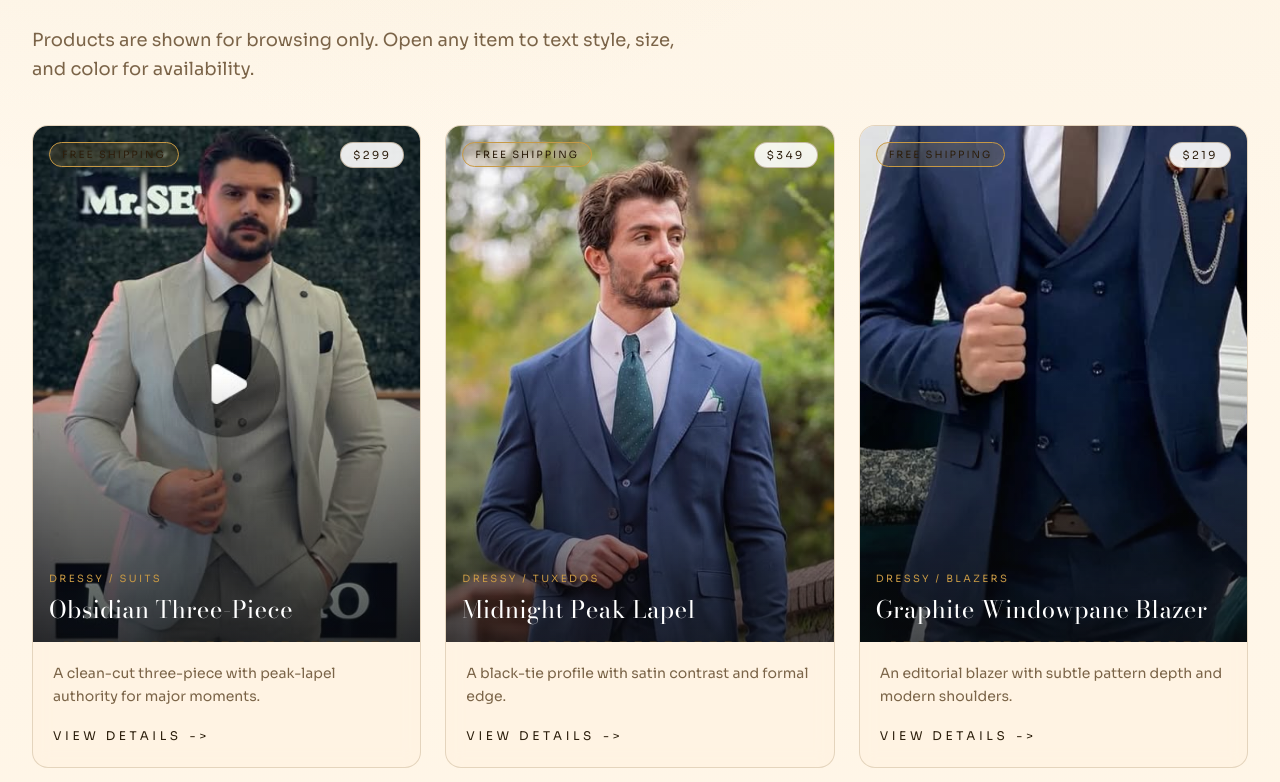
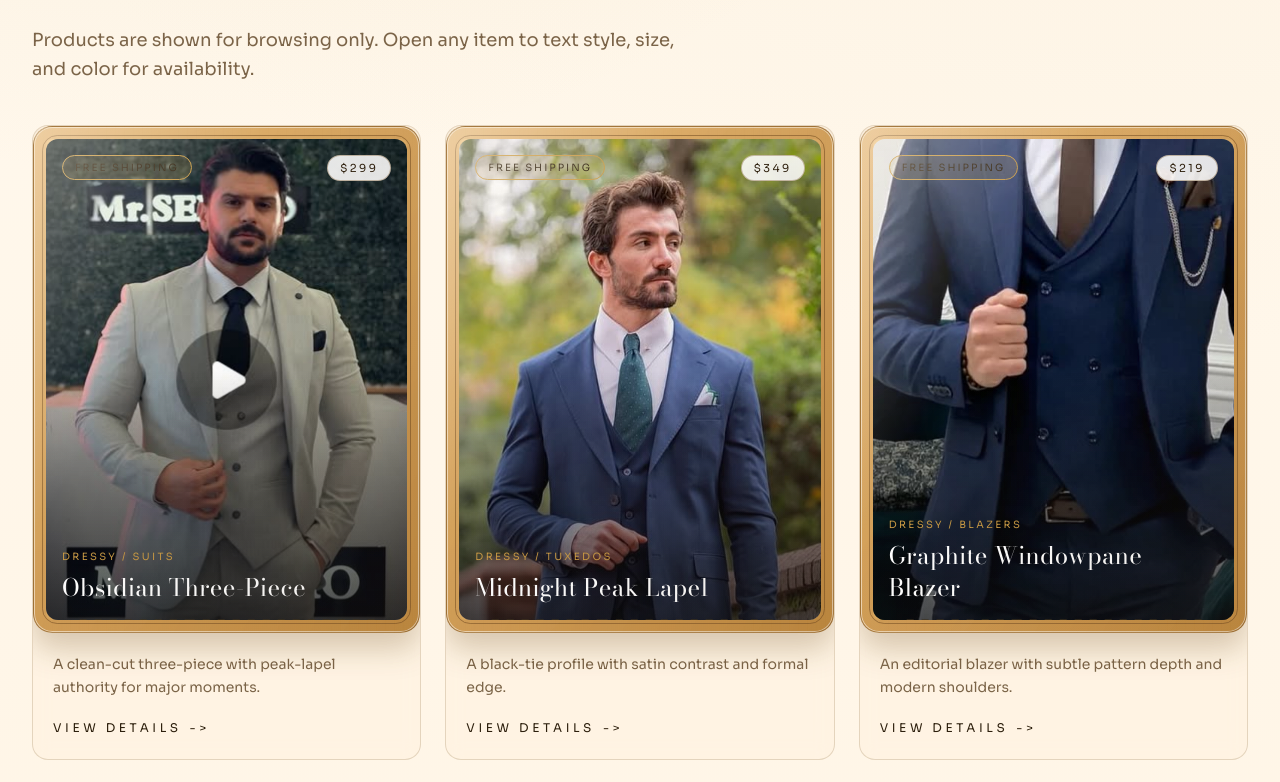
Before and after one commit to elachkarhafez/mr-sergio-site, a Next.js app: page / in a window 1280 px wide. Shown: the part 1681-2463 px from the top of the page. Built offline with nearby package versions, Linux system fonts and the light colour scheme; no server answers.

Commit message:
Add prominent thick wooden frames to product imagery

```diff
--- a/app/globals.css
+++ b/app/globals.css
@@ -392,6 +392,58 @@ textarea {
     inset 0 0 0 12px rgba(244, 220, 181, 0.34);
 }
 
+.product-wood-frame {
+  position: relative;
+  border-radius: 1rem;
+  border: 1px solid rgba(116, 78, 34, 0.5);
+  background:
+    linear-gradient(138deg, rgba(236, 192, 126, 0.96), rgba(201, 146, 68, 0.98)),
+    repeating-linear-gradient(
+      90deg,
+      rgba(119, 76, 32, 0.22) 0 1px,
+      rgba(0, 0, 0, 0) 1px 9px
+    );
+  box-shadow:
+    0 14px 26px rgba(110, 72, 26, 0.24),
+    inset 0 0 0 1px rgba(255, 244, 224, 0.55);
+}
+
+.product-wood-frame::before {
+  content: "";
+  position: absolute;
+  inset: 6px;
+  border-radius: 0.8rem;
+  border: 1px solid rgba(125, 85, 40, 0.62);
+  pointer-events: none;
+}
+
+.product-wood-frame::after {
+  content: "";
+  position: absolute;
+  inset: 0;
+  border-radius: 1rem;
+  pointer-events: none;
+  background: linear-gradient(
+    120deg,
+    rgba(255, 245, 228, 0.42),
+    rgba(255, 245, 228, 0) 35%,
+    rgba(76, 43, 12, 0.1) 100%
+  );
+}
+
+.product-wood-frame-thick {
+  border-radius: 1.2rem;
+  box-shadow:
+    0 16px 30px rgba(102, 66, 23, 0.26),
+    inset 0 0 0 1px rgba(255, 247, 233, 0.6),
+    inset 0 0 0 12px rgba(180, 125, 54, 0.22);
+}
+
+.product-wood-frame-thick::before {
+  inset: 8px;
+  border-radius: 0.95rem;
+}
+
 .tailor-spotlight {
   position: absolute;
   inset: -40% -20%;
--- a/app/shop/[slug]/page.tsx
+++ b/app/shop/[slug]/page.tsx
@@ -50,7 +50,8 @@ export default async function ProductDetailPage({ params }: ProductPageProps) {
       <section className="grid gap-8 lg:grid-cols-[1.15fr_0.85fr]">
         <Reveal className="section-frame p-4 md:p-5">
           <div className="grid gap-4 md:grid-cols-2">
-            <div className="relative aspect-[3/4] overflow-hidden rounded-xl border border-[var(--line-soft)] md:col-span-2">
+            <div className="product-wood-frame product-wood-frame-thick p-3 md:col-span-2">
+              <div className="relative aspect-[3/4] overflow-hidden rounded-xl">
                 <Image
                   src={product.images[0]}
                   alt={`${product.name} primary image`}
@@ -61,11 +62,10 @@ export default async function ProductDetailPage({ params }: ProductPageProps) {
                 />
                 <div className="absolute inset-0 bg-[linear-gradient(180deg,rgba(255,255,255,0.0)_42%,rgba(35,24,10,0.35)_100%)]" />
               </div>
+            </div>
             {product.images.slice(1).map((image, idx) => (
-              <div
-                key={image}
-                className="relative aspect-[4/5] overflow-hidden rounded-xl border border-[var(--line-soft)]"
-              >
+              <div key={image} className="product-wood-frame p-2">
+                <div className="relative aspect-[4/5] overflow-hidden rounded-xl">
                   <Image
                     src={image}
                     alt={`${product.name} gallery image ${idx + 2}`}
@@ -73,6 +73,7 @@ export default async function ProductDetailPage({ params }: ProductPageProps) {
                     sizes="(max-width: 1024px) 100vw, 30vw"
                     className="object-cover"
                   />
+                </div>
               </div>
             ))}
           </div>
--- a/components/ui/product-card.tsx
+++ b/components/ui/product-card.tsx
@@ -8,7 +8,8 @@ export function ProductCard({ product }: { product: Product }) {
 
   return (
     <article className="product-card group overflow-hidden rounded-2xl border border-[var(--line-soft)] bg-[var(--surface-2)]/80 backdrop-blur">
-      <div className="relative aspect-[3/4] overflow-hidden">
+      <div className="product-wood-frame product-wood-frame-thick p-3">
+        <div className="relative aspect-[3/4] overflow-hidden rounded-xl">
           <Image
             src={product.images[0]}
             alt={product.name}
@@ -36,6 +37,7 @@ export function ProductCard({ product }: { product: Product }) {
             </h3>
           </div>
         </div>
+      </div>
       <div className="space-y-4 px-5 py-5">
         <p className="text-sm leading-relaxed text-[var(--muted)]">{product.summary}</p>
         <Link
```
Lines whose indentation alone changed are shown as unchanged.
